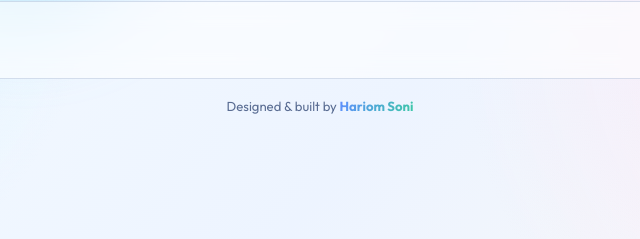
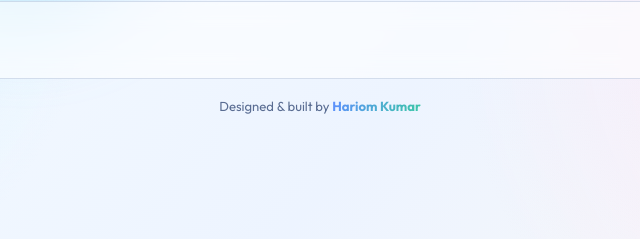
Before and after one commit to hariomsonihs/Blog-Spark, a plain HTML site: page index.html in a window 1280 px wide. Shown: the part 869-1108 px from the top of the page, 320-960 px from the left. Drawn offline with Linux system fonts and the light colour scheme; no server answers.

Commit message:
Add files via upload

```diff
--- a/app.css
+++ b/app.css
@@ -1403,3 +1403,15 @@ a {
   padding: 2px 4px;
   flex-shrink: 0;
 }
+
+/* ── Credit link ── */
+.credit-link { text-decoration: none; }
+.credit-link span {
+  font-weight: 700;
+  background: linear-gradient(115deg, var(--brand-2), var(--brand-1));
+  -webkit-background-clip: text;
+  -webkit-text-fill-color: transparent;
+  background-clip: text;
+  transition: opacity .2s;
+}
+.credit-link:hover span { opacity: .75; }
--- a/index.html
+++ b/index.html
@@ -116,6 +116,7 @@
         <a href="resources.html" class="nav-link js-nav-link"><svg viewBox="0 0 24 24"><path d="M10 13a5 5 0 0 0 7.54.54l3-3a5 5 0 0 0-7.07-7.07l-1.72 1.71"/><path d="M14 11a5 5 0 0 0-7.54-.54l-3 3a5 5 0 0 0 7.07 7.07l1.71-1.71"/></svg>Resources</a>
         <a href="search.html" class="nav-link js-nav-link"><svg viewBox="0 0 24 24"><circle cx="11" cy="11" r="8"/><line x1="21" y1="21" x2="16.65" y2="16.65"/></svg>Search</a>
         <a href="saved.html" class="nav-link js-nav-link saved-drawer-link"><svg viewBox="0 0 24 24"><path d="M19 21l-7-5-7 5V5a2 2 0 0 1 2-2h10a2 2 0 0 1 2 2z"/></svg>🔖 Saved <span class="bm-count-badge" style="margin-left:auto;background:var(--brand-2);color:#fff;border-radius:999px;padding:.1rem .45rem;font-size:.72rem;font-weight:700;display:none"></span></a>
+        <a href="about.html" class="nav-link js-nav-link"><svg viewBox="0 0 24 24"><circle cx="12" cy="12" r="10"/><line x1="12" y1="8" x2="12" y2="12"/><line x1="12" y1="16" x2="12.01" y2="16"/></svg>About</a>
       </nav>
       <div class="drawer-footer">
         <div class="drawer-footer-label">Find me on</div>
@@ -125,7 +126,7 @@
           <a href="https://github.com/hariomsonihs" target="_blank" rel="noopener" class="drawer-social-btn github" title="GitHub"><svg viewBox="0 0 24 24"><path d="M9 19c-5 1.5-5-2.5-7-3m14 6v-3.87a3.37 3.37 0 0 0-.94-2.61c3.14-.35 6.44-1.54 6.44-7A5.44 5.44 0 0 0 20 4.77 5.07 5.07 0 0 0 19.91 1S18.73.65 16 2.48a13.38 13.38 0 0 0-7 0C6.27.65 5.09 1 5.09 1A5.07 5.07 0 0 0 5 4.77a5.44 5.44 0 0 0-1.5 3.78c0 5.42 3.3 6.61 6.44 7A3.37 3.37 0 0 0 9 18.13V22"/></svg></a>
         </div>
       </div>
-      <div class="drawer-credit">Designed &amp; built by<br/><span>Hariom Soni</span></div>
+      <div class="drawer-credit">Designed &amp; built by<br/><a href="https://linkedin.com/in/hariomsonihs" target="_blank" rel="noopener" class="credit-link"><span>Hariom Kumar</span></a></div>
     </aside>
 
     <header class="topbar">
@@ -240,7 +241,7 @@
 
     </main>
 
-    <footer class="home-credit reveal">Designed &amp; built by <span>Hariom Soni</span></footer>
+    <footer class="home-credit reveal">Designed &amp; built by <a href="https://linkedin.com/in/hariomsonihs" target="_blank" rel="noopener" class="credit-link"><span>Hariom Kumar</span></a></footer>
 
     <nav class="bottom-nav" aria-label="Mobile quick menu">
       <a href="index.html" class="js-nav-link"><svg viewBox="0 0 24 24" aria-hidden="true"><path d="M3 10.5 12 3l9 7.5V21H3z" /></svg><span>Home</span></a>
```
Also changed, not shown: articles.html (+2 -1 lines), facts.html (+2 -1 lines), profile.html (+2 -1 lines), projects.html (+2 -1 lines), read.html (+3 -1 lines), resources.html (+2 -1 lines), saved.html (+2 -1 lines), tips.html (+2 -1 lines).
